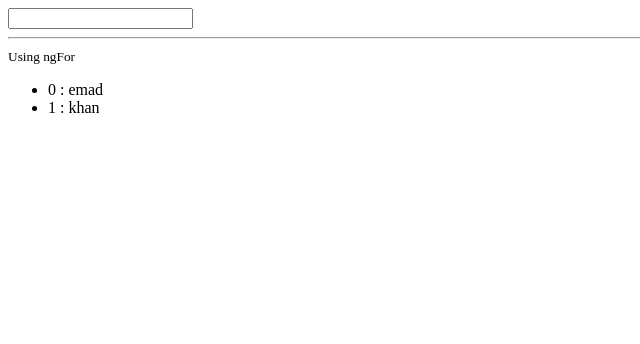
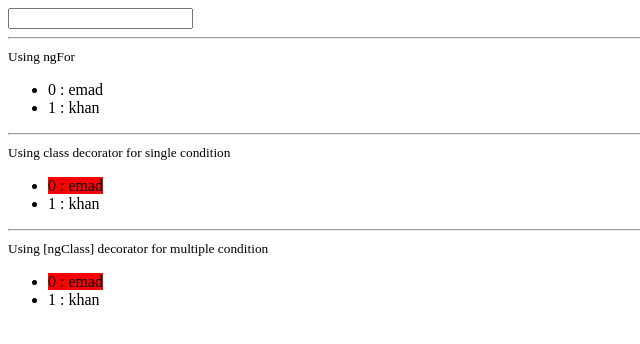
Before and after one commit to starmarketing/Angular-UltimateCourse, an Angular app: page / in a window 1280 px wide. Shown: the top 344 px of the page, without its empty margins (0-640 px from the left). Built offline with nearby package versions, Linux system fonts and the light colour scheme.

Commit message:
ngClass discussed

```diff
--- a/src/app/RenderingFlows_2/renderingflows.component.html
+++ b/src/app/RenderingFlows_2/renderingflows.component.html
@@ -1,13 +1,33 @@
 <div>
   <input type="text" [value]="age" (input)="handleChange($event)" />
   <div *ngIf="age.length > 2">Emad</div>
-
-  <hr>
+  <hr />
 
   <small>Using ngFor</small>
   <ul>
     <li *ngFor="let emp of employees; let i = index">
-        {{i}} : {{emp.name}}
+      {{ i }} : {{ emp.name }}
+    </li>
+  </ul>
+  <hr />
+  <small>Using class decorator for single condition</small>
+  <ul>
+    <li *ngFor="let emp of employees; let i = index">
+      <span [class.status]="emp.active"> {{ i }} : {{ emp.name }} </span>
+    </li>
+  </ul>
+  <hr />
+  <small>Using [ngClass] decorator for multiple condition</small>
+  <ul>
+    <li *ngFor="let emp of employees; let i = index">
+      <span
+        [ngClass]="{
+          'checked-in': emp.active,
+          'checked-out': !emp.active
+        }"
+      >
+        {{ i }} : {{ emp.name }}
+      </span>
     </li>
   </ul>
 </div>
--- a/src/app/RenderingFlows_2/renderingflows.component.scss
+++ b/src/app/RenderingFlows_2/renderingflows.component.scss
@@ -0,0 +1,16 @@
+.status {
+    background-color: red;
+    width: 10px;
+    height: 10px;
+}
+
+.checked-in {
+    background-color: green;
+    width: 10px;
+    height: 10px;
+}
+.checked-in {
+    background-color: red;
+    width: 10px;
+    height: 10px;
+}
--- a/src/app/RenderingFlows_2/renderingflows.component.ts
+++ b/src/app/RenderingFlows_2/renderingflows.component.ts
@@ -30,7 +30,7 @@ export class RenderingflowsComponent implements OnInit {
     {
       id: 2,
       name: 'khan',
-      active: true,
+      active: false,
     },
   ];
 }
```
